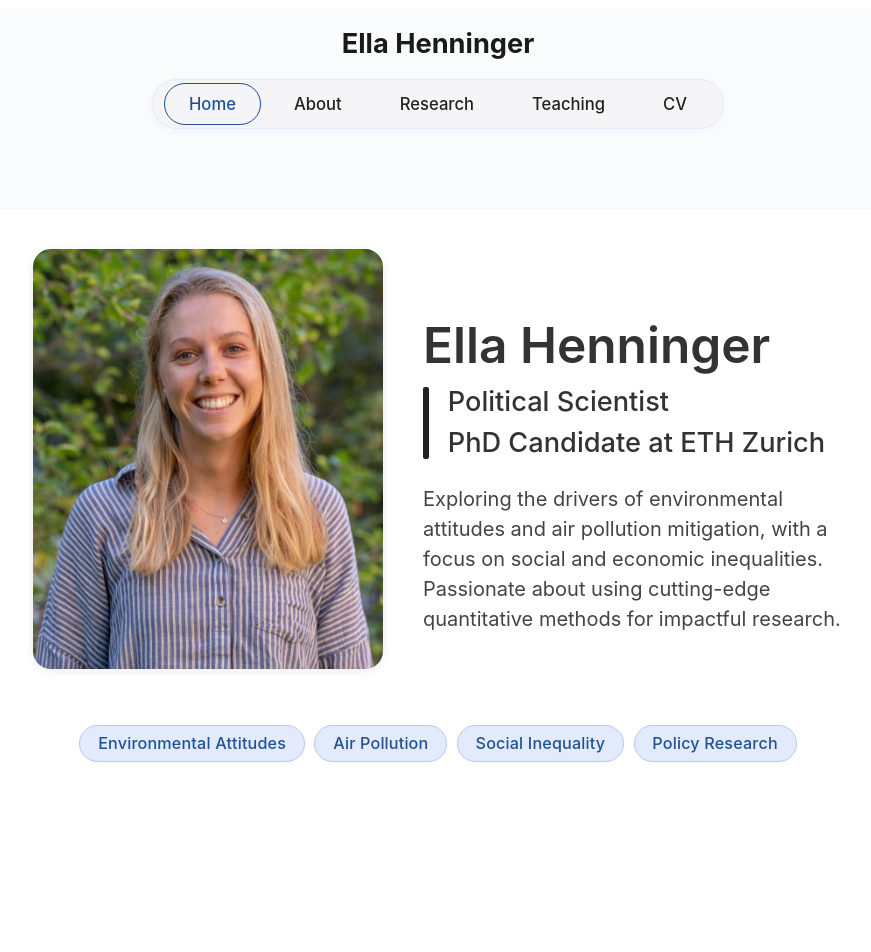
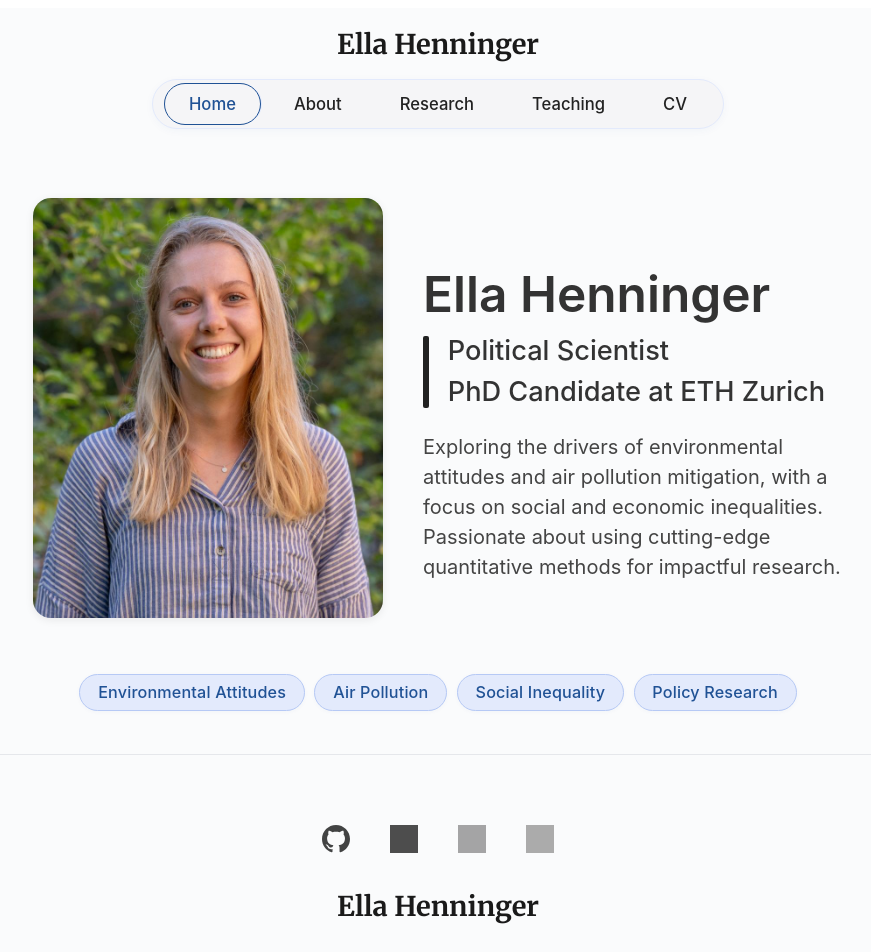
Before and after one commit to ellahenninger/ellahenninger.github.io, a React (Vite) app: page / in a window 1280 px wide. Shown: the top 952 px of the page, without its empty margins (202-1073 px from the left). Built offline with nearby package versions, Linux system fonts and the light colour scheme; grey boxes are pictures that could not be loaded.

Commit message:
Style changes

```diff
--- a/src/App.css
+++ b/src/App.css
@@ -5,17 +5,9 @@
   display: flex;
   flex-direction: column;
   background: #fafbfc;
-  font-family: 'Inter', 'Helvetica Neue', Arial, sans-serif;
+  font-family: 'Source Sans Pro', 'Inter', 'Helvetica Neue', Arial, sans-serif;
 }
-
-.main-content {
-  flex: 1;
-  width: 100%;
-  margin: 0;
-  padding: 2rem 0 3rem 0;
-  box-sizing: border-box;
-  display: block;
-}
+@import url('https://fonts.googleapis.com/css2?family=Source+Sans+Pro:wght@400;600&display=swap');
 
 h1, h2, h3 {
   font-weight: 600;
@@ -23,11 +15,11 @@ h1, h2, h3 {
 }
 
 section {
-  background: #fff;
+  /* background: #fff;
   border-radius: 8px;
   box-shadow: 0 2px 8px rgba(0,0,0,0.03);
   padding: 2rem 2vw;
   margin-bottom: 2rem;
   width: 100%;
-  box-sizing: border-box;
+  box-sizing: border-box; */
 }
--- a/src/components/Footer.css
+++ b/src/components/Footer.css
@@ -1,7 +1,7 @@
 .footer {
   /* background: #272727; */
   border-top: 1px solid #e5e7eb;
-  padding: 1rem 0;
+  padding: 4rem 0;
   text-align: center;
   color: #888;
   font-size: 0.95rem;
@@ -9,6 +9,9 @@
 .footer-content {
   max-width: 900px;
   margin: 0 auto;
+  display: flex;
+  flex-direction: column;
+  gap: 1.2rem;
 }
 
 .footer-content svg {
--- a/src/components/Footer.tsx
+++ b/src/components/Footer.tsx
@@ -45,6 +45,10 @@ export default function Footer() {
             />
           </a>
         </div>
+
+        <div className="site-title footer-logo" style={{ marginBottom: '0.7rem', textAlign: 'center' }}>Ella Henninger</div>
+
+
         <div>
           &copy; {new Date().getFullYear()} Ella Henninger. All rights reserved.
         </div>
--- a/src/components/Header.css
+++ b/src/components/Header.css
@@ -1,3 +1,4 @@
+@import url('https://fonts.googleapis.com/css2?family=Merriweather:wght@700&display=swap');
 .header {
   padding: 1rem 0;
   margin-bottom: 2rem;
@@ -19,6 +20,7 @@
   color: #1a1a1a;
   text-align: center;
   margin-bottom: 0.2rem;
+  font-family: 'Merriweather', serif;
 }
 .nav-list {
   list-style: none;
--- a/src/pages/Home.css
+++ b/src/pages/Home.css
@@ -7,9 +7,18 @@
 }
 
 @keyframes blink {
-  0%, 50% { opacity: 1; }
-  51%, 100% { opacity: 0; }
+
+  0%,
+  50% {
+    opacity: 1;
   }
+
+  51%,
+  100% {
+    opacity: 0;
+  }
+}
+
 .hero-title-line {
   display: inline-block;
   height: 4.5rem;
@@ -19,6 +28,7 @@
   /* margin-left: 0; */
   /* margin-right: 0.7rem; */
 }
+
 /* Block for labels and title */
 .hero-labels-block {
   margin-top: 3.5rem;
@@ -36,6 +46,7 @@
   margin-top: 0;
   margin-bottom: 0.7rem;
 }
+
 .hero-label {
   background: #e3eafc;
   color: #205295;
@@ -45,16 +56,8 @@
   padding: 0.32em 1.1em;
   border: 1px solid #b6c9f5;
   letter-spacing: 0.01em;
-  box-shadow: 0 1px 4px rgba(32,82,149,0.04);
+  box-shadow: 0 1px 4px rgba(32, 82, 149, 0.04);
   user-select: none;
-}
-.home-landing {
-  min-height: 100vh;
-  display: flex;
-  align-items: flex-start;
-  justify-content: center;
-  padding-top: 1.2rem;
-  padding-bottom: 0.5rem;
 }
 
 .hero-bg {
@@ -91,12 +94,13 @@
   justify-content: center;
   height: 100%;
 }
-}
+
 .fade-in {
   opacity: 0;
   transform: translateY(32px);
-  transition: opacity 0.7s cubic-bezier(.7,0,.3,1), transform 0.7s cubic-bezier(.7,0,.3,1);
+  transition: opacity 0.7s cubic-bezier(.7, 0, .3, 1), transform 0.7s cubic-bezier(.7, 0, .3, 1);
 }
+
 .fade-in.visible {
   opacity: 1;
   transform: none;
@@ -107,7 +111,7 @@
   height: 420px;
   border-radius: 18px;
   object-fit: cover;
-  box-shadow: 0 2px 8px rgba(0,0,0,0.08);
+  box-shadow: 0 2px 8px rgba(0, 0, 0, 0.08);
   flex-shrink: 0;
 }
 
@@ -115,26 +119,31 @@
   text-align: left;
   max-width: 420px;
 }
+
 .hero-text h1 {
   font-size: 3.1rem;
   margin-bottom: 0.6rem;
   color: #333;
 }
+
 .hero-text h2 {
   font-size: 1.7rem;
   font-weight: 500;
   margin-bottom: 1.2rem;
   color: #333;
 }
+
 .hero-text p {
   color: #444;
   font-size: 1.25rem;
   margin-bottom: 0.5rem;
 }
+
 .hero-actions {
   display: flex;
   gap: 1rem;
 }
+
 .hero-btn {
   display: inline-block;
   padding: 0.65rem 1.7rem;
@@ -146,13 +155,15 @@
   font-size: 1.18rem;
   transition: background 0.2s, color 0.2s;
   border: 1px solid #bbb;
-    box-shadow: 0 1px 4px rgba(0,0,0,0.04);
+  box-shadow: 0 1px 4px rgba(0, 0, 0, 0.04);
 }
+
 .hero-btn:hover {
   background: #fff;
   color: #222;
   border-color: #bbb;
 }
+
 .hero-btn-primary {
   background: #e0e0e0;
   color: #111;
--- a/src/pages/Home.tsx
+++ b/src/pages/Home.tsx
@@ -21,7 +21,7 @@ export default function Home() {
   }, []);
 
   return (
-    <section className="home-landing">
+    <section>
       <div className="hero-bg">
         <div className={`hero-content fade-in${fadeIn ? ' visible' : ''}`}>
           <img
```
Lines whose indentation alone changed are shown as unchanged.
